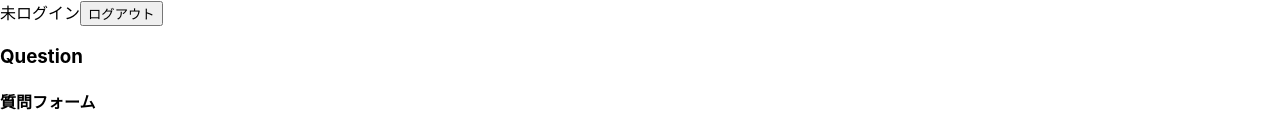
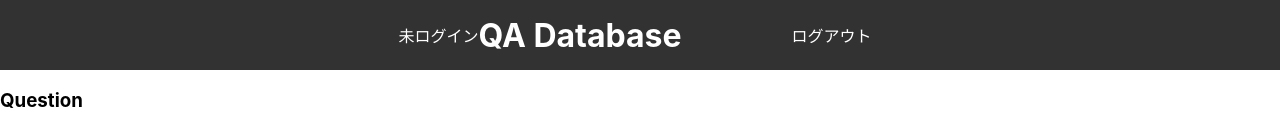
Before and after one commit to daisuke0207/question-database, a React (Create React App) app in the folder frontend/: page /question in a window 1280 px wide. Shown: the top 136 px of the page. Built offline with nearby package versions, Linux system fonts and the light colour scheme; no server answers.

Commit message:
Headerの実装

```diff
--- a/frontend/src/views/TopPage.tsx
+++ b/frontend/src/views/TopPage.tsx
@@ -2,23 +2,29 @@ import React, { useContext } from 'react'
 import { useHistory } from "react-router-dom";
 import Question from '../components/Question';
 import { UserContext } from '../contexts/UserContext'
-// import styled from 'styled-components';
-import Button from '@material-ui/core/Button';
+import styled from 'styled-components'
 
-// const StyledButton = styled(Button)`
-//   background-color: #6772e5;
-//   color: #fff;
-//   box-shadow: 0 4px 6px rgba(50, 50, 93, 0.11), 0 1px 3px rgba(0, 0, 0, 0.08);
-//   padding: 7px 14px;
-//   &:hover {
-//     background-color: #5469d4;
-//   }
-// `;
 
-// const TopPageHeader = styled.header`
-//   backgroud-color: #000
-//   color: #fff
-// `
+const TopPageHeader = styled.header`
+  background-color: #323232;
+  color: #fff;
+  height: 70px;
+  display: flex;
+  align-items: center;
+  justify-content: center;
+`
+
+const Username = styled.div`
+  color: #fff;
+  padding: 10px;
+  margin-right: 100px;
+`
+
+const LogoutButton = styled.div`
+  color: #fff;
+  padding: 10px;
+  margin-left: 100px;
+`
 
 const MainPage: React.FC = () => {
 
@@ -33,13 +39,14 @@ const MainPage: React.FC = () => {
   return (
       <>
         <div>
-          <header>
-            {profile !== undefined ? <div>{profile.id} : {profile.username}</div> : "未ログイン"}
+          <TopPageHeader>
+            {profile !== undefined ? <Username>{profile.username}</Username> : "未ログイン"}
+            <h1>QA Database</h1>
             { profile !== null ?
-            <button onClick={logout}>ログアウト</button> :
+            <LogoutButton onClick={logout}>ログアウト</LogoutButton> :
             <button onClick={() => history.push("/")}>ログイン</button>
             }
-          </header>
+          </TopPageHeader>
           <Question />
         </div>
       </>
```
